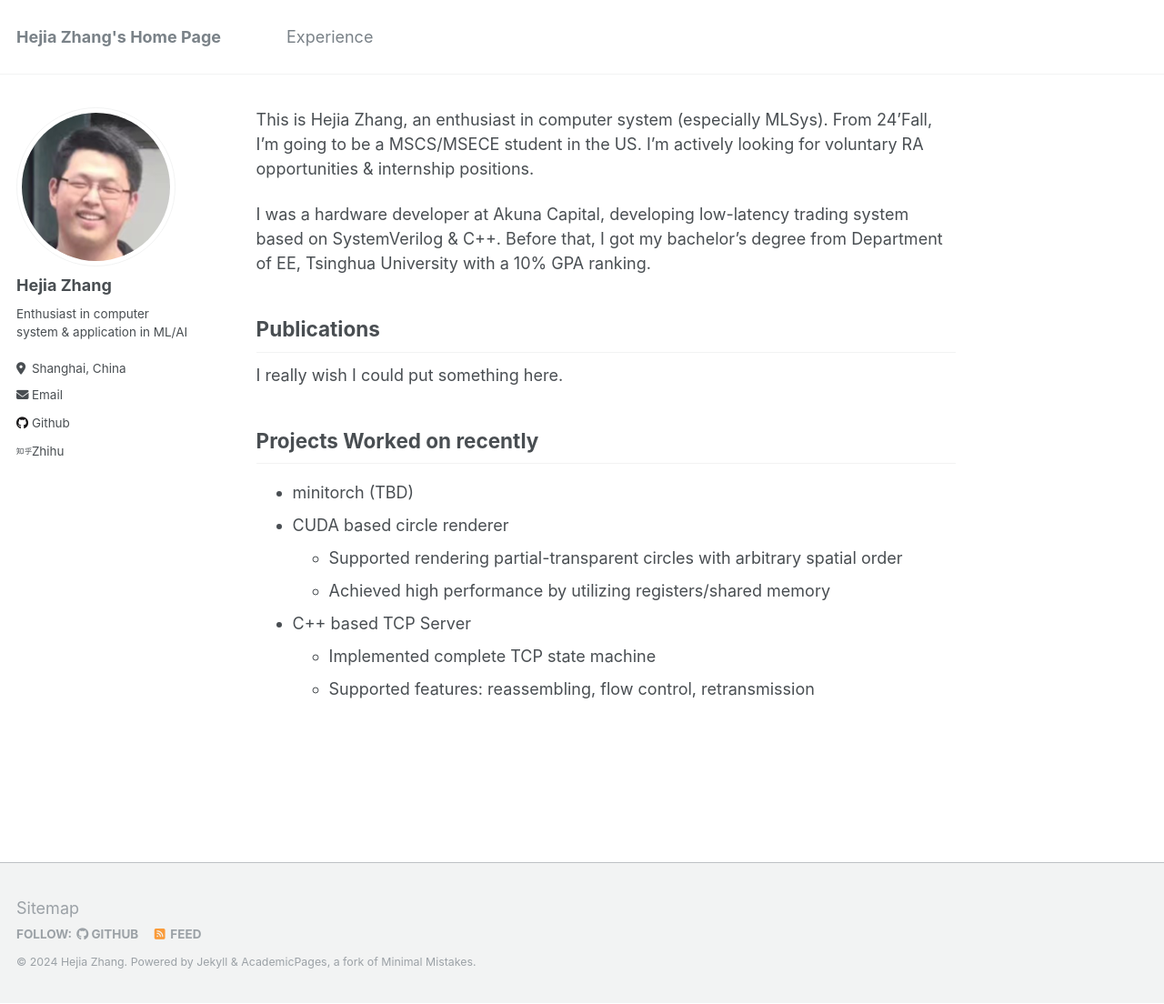
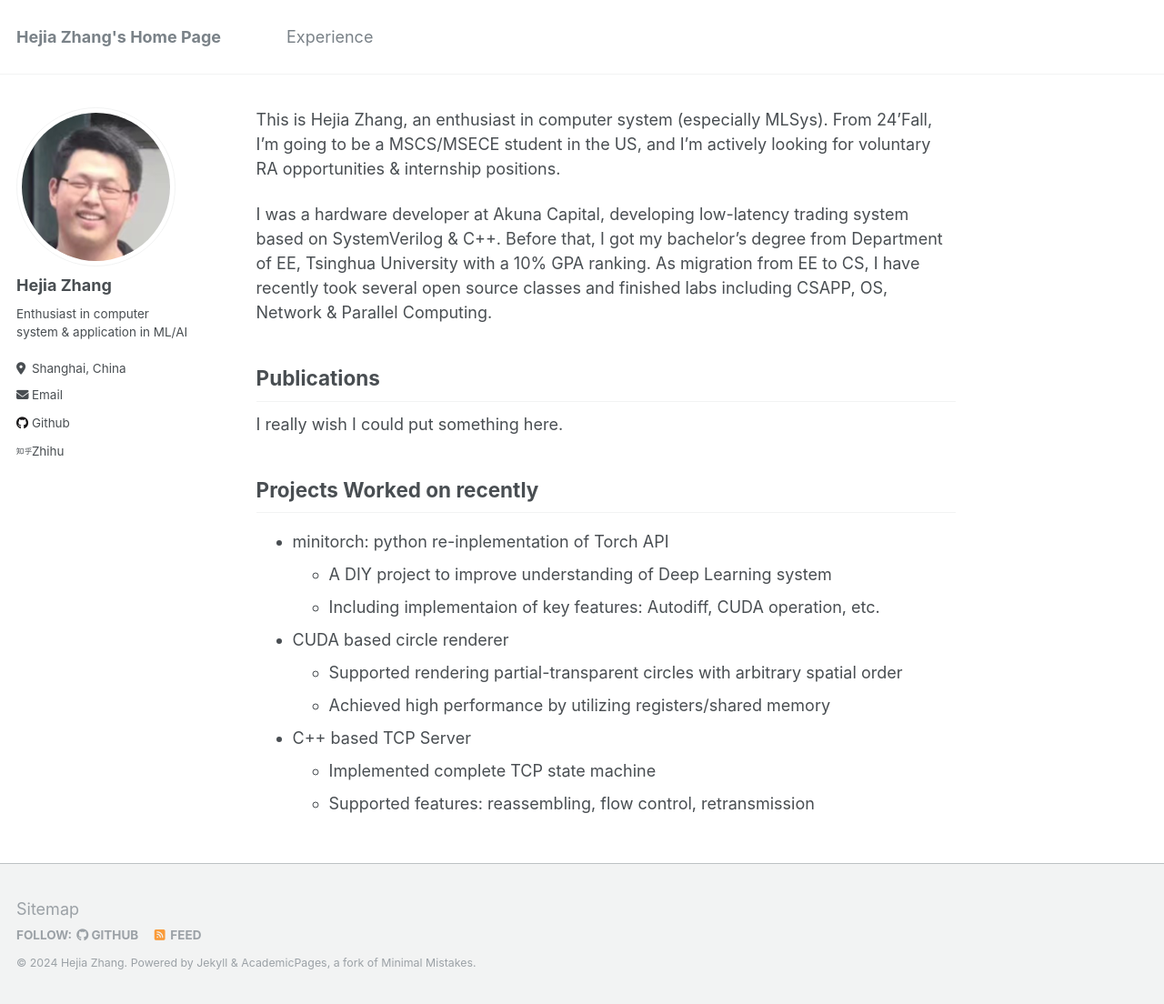
Before and after one commit to HejiaZ2023/hejiaz2023.github.io, a Jekyll site: the page built from _pages/about.md, in a window 1280 px wide and 1104 px high. Shown: the whole window at 91% size. Built offline with Jekyll 4.4.1, drawn with Linux system fonts in a browser that asks for light colours.

Commit message:
Added course content & minitorch info on main page, added test script

```diff
--- a/_pages/about.md
+++ b/_pages/about.md
@@ -5,9 +5,9 @@ author_profile: true
 redirect_from:
 ---
 
-This is Hejia Zhang, an enthusiast in computer system (especially MLSys). From 24'Fall, I'm going to be a MSCS/MSECE student in the US. I'm actively looking for voluntary RA opportunities & internship positions.
+This is Hejia Zhang, an enthusiast in computer system (especially MLSys). From 24'Fall, I'm going to be a MSCS/MSECE student in the US, and I'm actively looking for voluntary RA opportunities & internship positions.
 
-I was a hardware developer at Akuna Capital, developing low-latency trading system based on SystemVerilog & C++. Before that, I got my bachelor's degree from Department of EE, Tsinghua University with a 10% GPA ranking.
+I was a hardware developer at Akuna Capital, developing low-latency trading system based on SystemVerilog & C++. Before that, I got my bachelor's degree from Department of EE, Tsinghua University with a 10% GPA ranking. As migration from EE to CS, I have recently took several open source classes and finished labs including CSAPP, OS, Network & Parallel Computing.
 
 [comment]: # (I've started posting Chinese contents on [zhihu](https://www.zhihu.com/people/dbmw/posts))
 
@@ -17,7 +17,9 @@ I really wish I could put something here.
 
 Projects Worked on recently
 ------
-* minitorch (TBD)
+* minitorch: python re-inplementation of Torch API
+  * A DIY project to improve understanding of Deep Learning system
+  * Including implementaion of key features: Autodiff, CUDA operation, etc.
 * CUDA based circle renderer
   * Supported rendering partial-transparent circles with arbitrary spatial order
   * Achieved high performance by utilizing registers/shared memory
```
Also changed, not shown: 1 other file.
